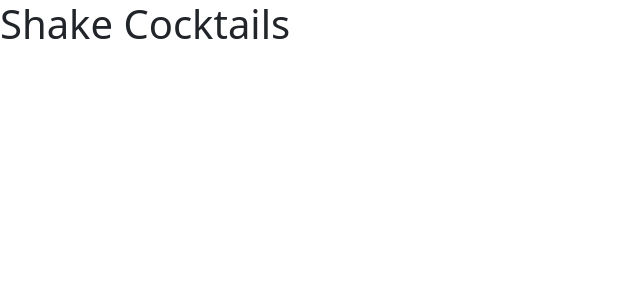
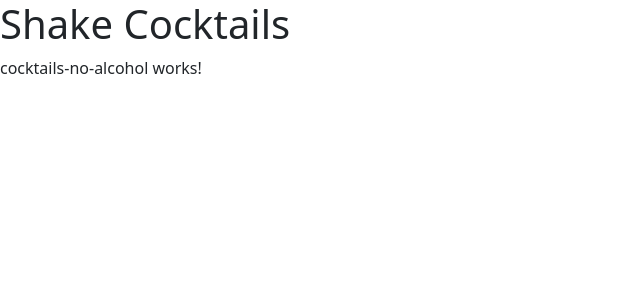
Before and after one commit to MokoMaracucho/shake-cocktails, an Angular app: page / in a window 1280 px wide. Shown: the top 300 px of the page, without its empty margins (0-640 px from the left). Built offline with nearby package versions, Linux system fonts and the light colour scheme.

Commit message:
<app-cocktails-no-alcohol></app-cocktails-no-alcohol>

```diff
--- a/src/app/app.component.html
+++ b/src/app/app.component.html
@@ -1 +1,3 @@
 <h1>{{ title }}</h1>
+
+<app-cocktails-no-alcohol></app-cocktails-no-alcohol>
```
